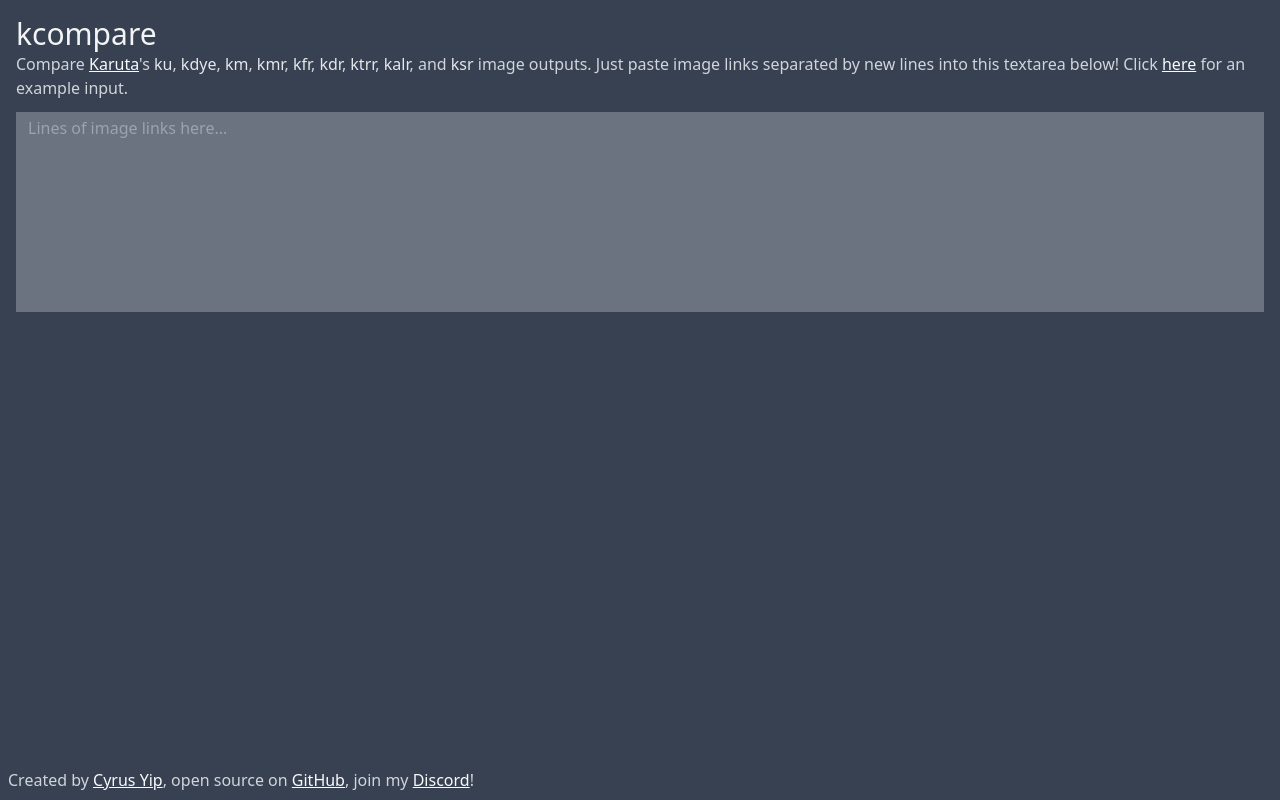
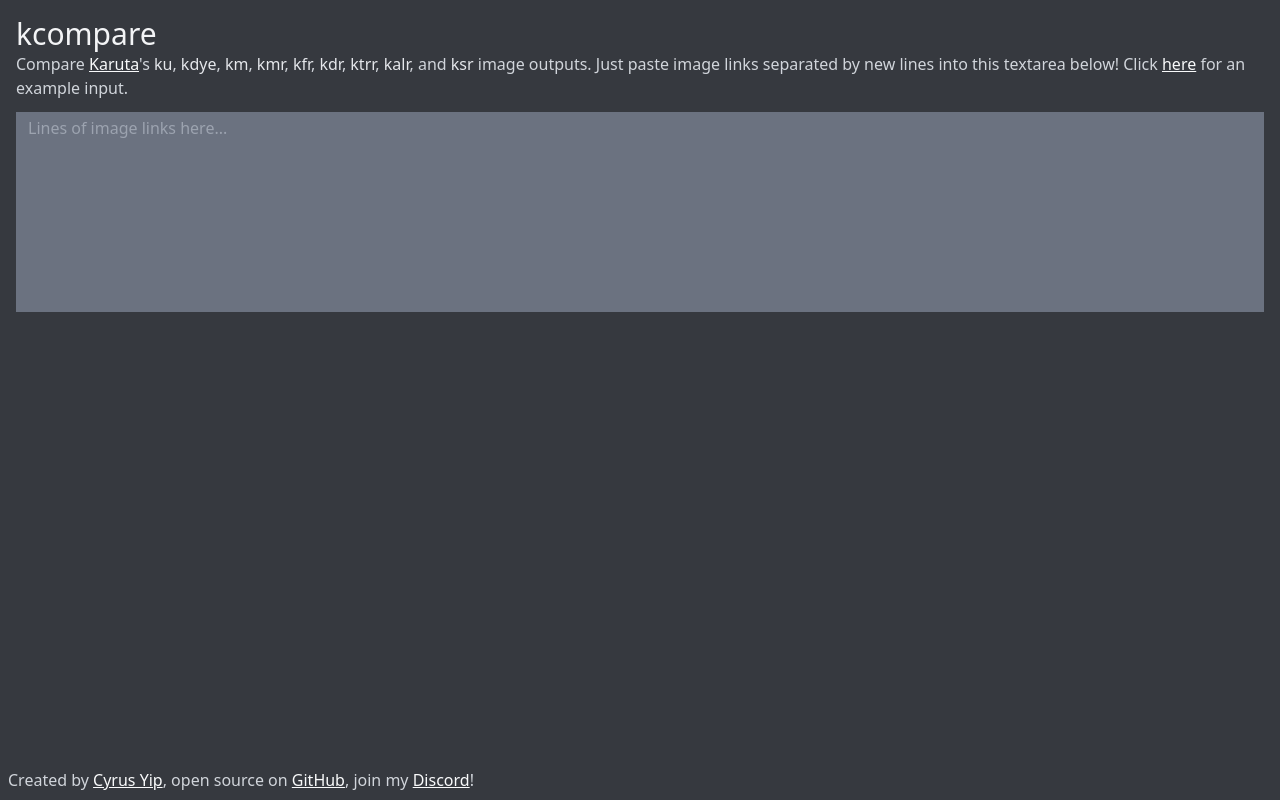
Before and after one commit to RealCyGuy/kcompare, a Vue app: page / in a window 1280 px wide. Built offline with nearby package versions, Linux system fonts and the light colour scheme.

Commit message:
use discord's background colour

```diff
--- a/src/App.vue
+++ b/src/App.vue
@@ -76,7 +76,7 @@ https://cdn.discordapp.com/attachments/887049782579855410/982890746317254677/h9f
 </script>
 
 <template>
-  <div class="bg-gray-700 min-h-screen flex flex-col">
+  <div class="bg-[#36393f] min-h-screen flex flex-col">
     <div class="p-4">
       <h1 class="text-3xl text-gray-100">kcompare</h1>
       <h2 class="text-gray-300 mb-3">Compare <a href="https://karuta.com/" class="link">Karuta</a>'s <span
```
